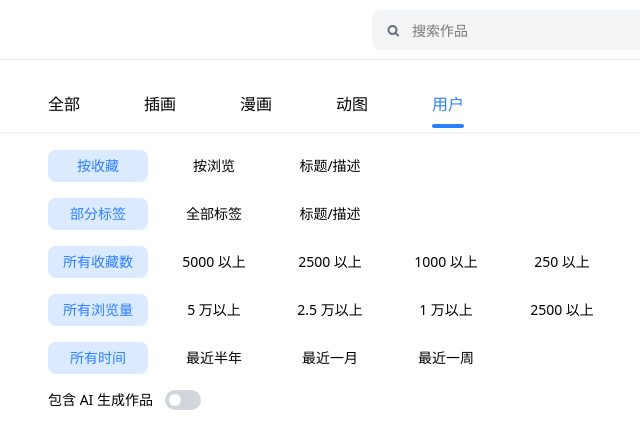
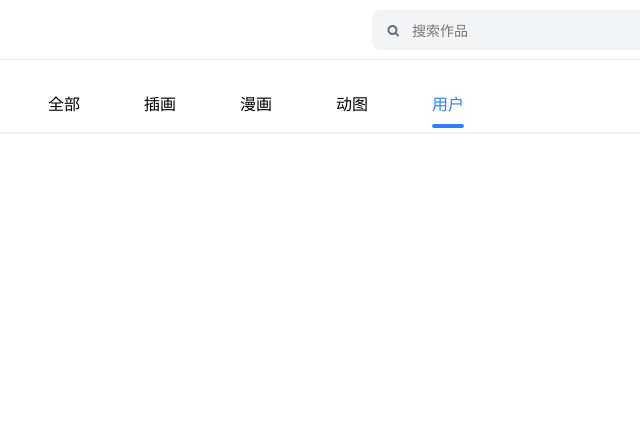
Before and after one commit to OREOCODEDEV/PixivBiuWeb, a Vue app: page /search/1/users in a window 1280 px wide. Shown: the top 448 px of the page, without its empty margins (16-656 px from the left). Built offline with nearby package versions, Linux system fonts and the light colour scheme.

Commit message:
使用路由嵌套

```diff
--- a/src/views/SearchView.vue
+++ b/src/views/SearchView.vue
@@ -1,15 +1,9 @@
 <script setup>
 import FilterType from '@/components/ImageView/FilterType.vue';
-import FilterGroup from '@/components/ImageView/FilterGroup.vue';
 </script>
 
 <template>
     <FilterType class="pt-8" />
-
     <div class="bg-gray-100 h-0.5 mt-1"></div>
-
-    <div class="flex w-18/20 mx-auto flex-col text-sm mt-4">
-        <FilterGroup></FilterGroup>
-    </div>
-
+    <router-view />
 </template>
--- /dev/null
+++ b/src/views/SearchView/Image.vue
@@ -0,0 +1,9 @@
+<script setup>
+import FilterGroup from '@/components/ImageView/FilterGroup.vue';
+</script>
+
+<template>
+    <div class="flex w-18/20 mx-auto flex-col text-sm mt-4">
+        <FilterGroup></FilterGroup>
+    </div>
+</template>
```
Also changed, not shown: src/router/index.js (+4 -4 lines).
